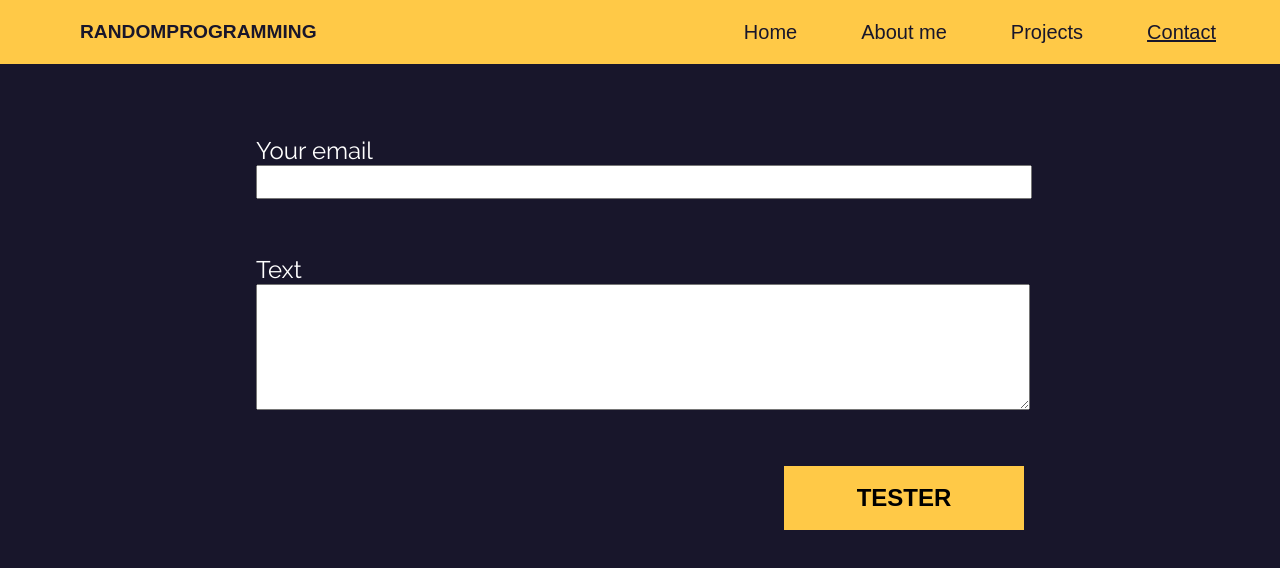
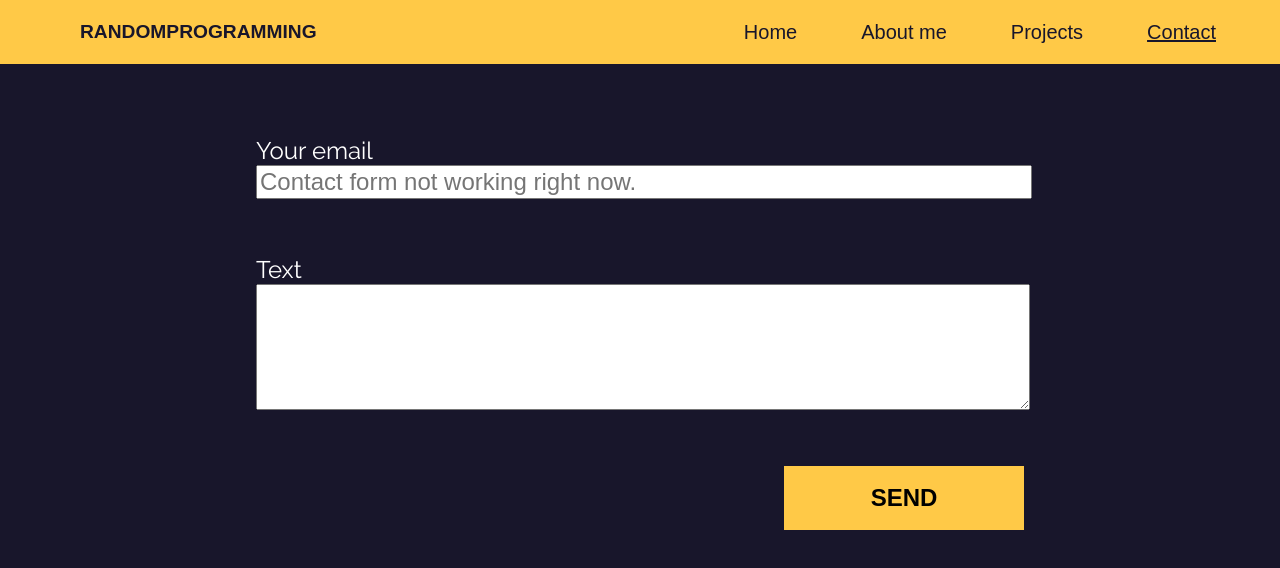
Before and after one commit to randomprogramming/portfolio-app, a React (Create React App) app: page /contact in a window 1280 px wide. Shown: the top 568 px of the page. Built offline with nearby package versions, Linux system fonts and the light colour scheme.

Commit message:
finishing touches, ready for deployment

```diff
--- a/package.json
+++ b/package.json
@@ -1,5 +1,6 @@
 {
 	"name": "portfolio-app",
+	"homepage": "http://randomhosting.epizy.com/",
 	"version": "0.1.0",
 	"private": true,
 	"dependencies": {
--- a/src/views/Contact.js
+++ b/src/views/Contact.js
@@ -16,7 +16,13 @@ export default class Contact extends Component {
 								Your email
 							</label>
 							<div className="text-email-container">
-								<input required type="text" id="text-email" className="text-field" />
+								<input
+									required
+									placeholder="Contact form not working right now."
+									type="text"
+									id="text-email"
+									className="text-field"
+								/>
 							</div>
 						</div>
 
@@ -30,7 +36,7 @@ export default class Contact extends Component {
 						</div>
 
 						<div className="form-submit-button top-margin">
-							<input type="submit" value="tester" id="submit-button" />
+							<input type="submit" value="send" id="submit-button" />
 						</div>
 					</div>
 				</form>
```
Lines whose indentation alone changed are shown as unchanged.
